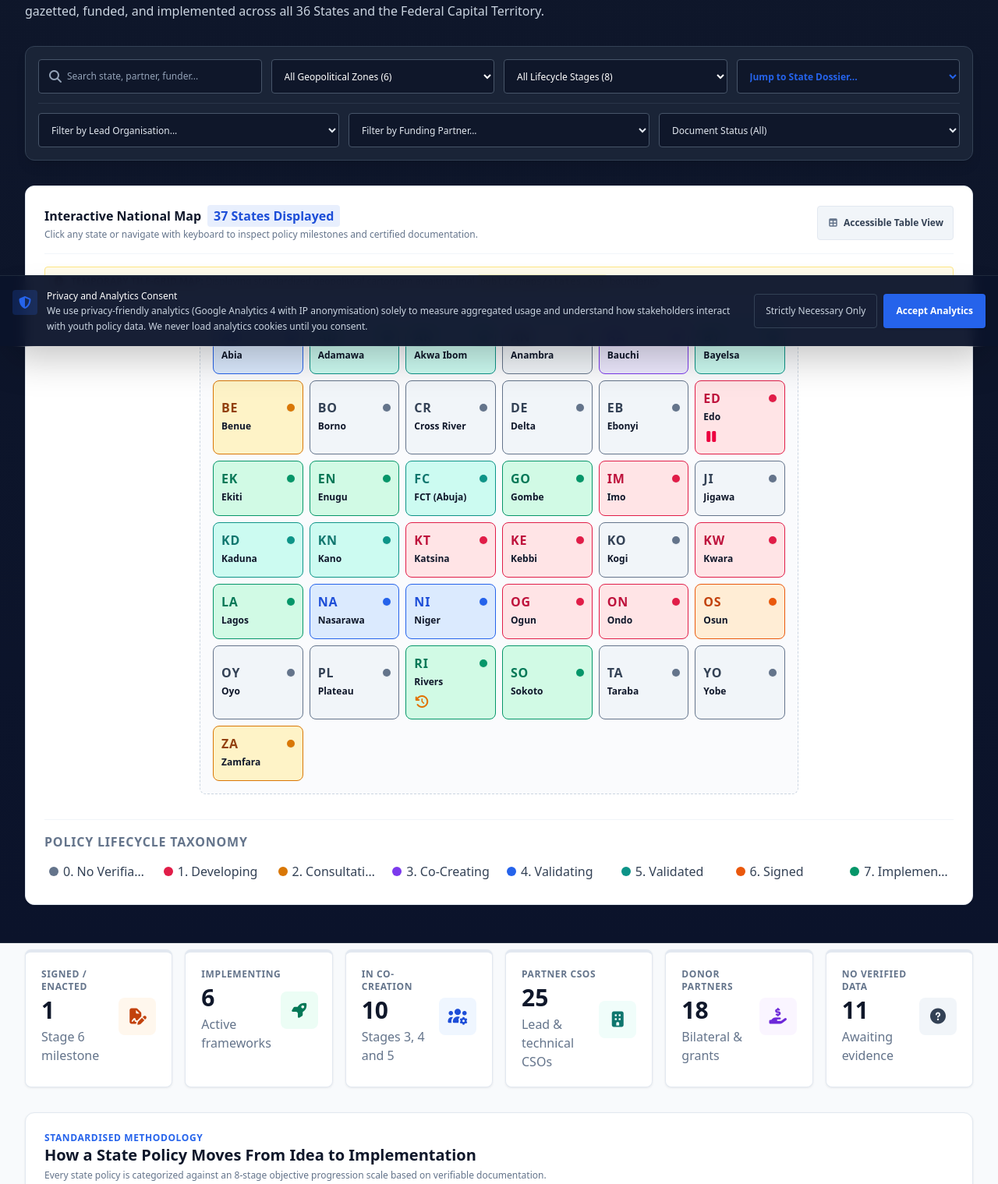
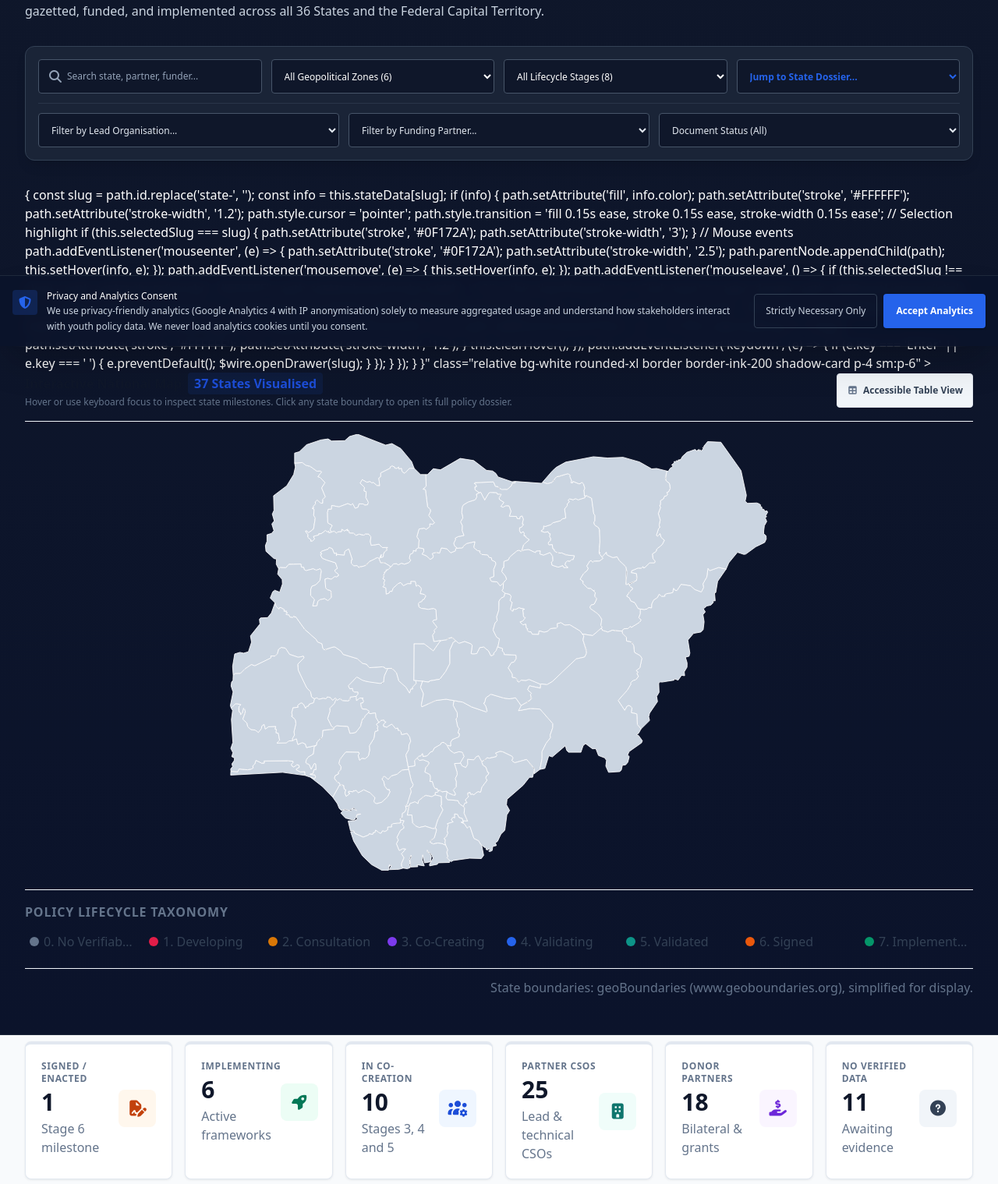
Before and after one commit to Corestreamng/policylab, a Laravel app: page / in a window 1280 px wide. Shown: the part 356-1875 px from the top of the page at 78% size. Run offline with Laravel 12, Linux system fonts and the light colour scheme; data comes from the database, SQL or seed files in the repository; data that the repository does not hold is empty; style sheets or scripts are compiled from the project's sources; some libraries are stand-ins or nearby versions.

Commit message:
Integrate geoBoundaries SVG map, super-admin command, and explicit role permissions

```diff
--- a/app/Filament/Resources/PolicyStatusResource.php
+++ b/app/Filament/Resources/PolicyStatusResource.php
@@ -140,7 +140,7 @@ class PolicyStatusResource extends Resource
                 Tables\Columns\TextColumn::make('data_verified_at')
                     ->label('Verified')
                     ->date()
-                    ->default('Pending'),
+                    ->placeholder('Pending'),
             ])
             ->filters([
                 Tables\Filters\SelectFilter::make('policy_stage_id')
--- a/database/seeders/StateDataSeeder.php
+++ b/database/seeders/StateDataSeeder.php
@@ -36,6 +36,7 @@ class StateDataSeeder extends Seeder
             ],
             [
                 'name' => 'FCT (Abuja)',
+                'slug' => 'fct',
                 'zone' => 'North Central',
                 'iso_code' => 'NG-FC',
                 'grid_col' => 2,
@@ -523,7 +524,7 @@ class StateDataSeeder extends Seeder
                     'name' => $stateData['name'],
                 ],
                 [
-                    'slug' => Str::slug($stateData['name']),
+                    'slug' => $stateData['slug'] ?? Str::slug($stateData['name']),
                     'iso_code' => $stateData['iso_code'],
                     'zone' => $stateData['zone'],
                     'grid_col' => $stateData['grid_col'],
--- a/resources/views/components/layouts/app.blade.php
+++ b/resources/views/components/layouts/app.blade.php
@@ -174,8 +174,8 @@
             </div>
 
             <div class="pt-8 border-t border-ink-800 text-xs text-ink-500 flex flex-col sm:flex-row justify-between items-center gap-4">
-                <p>&copy; 2026 Glowing Minds Initiatives (GMI) & Corestream Networks and Robotics Limited. All rights reserved.</p>
-                <p class="text-2xs text-ink-500">Global Standard Reusable Architecture. Zero tracking without explicit consent.</p>
+                <p>&copy; 2026 Glowing Minds Initiatives (GMI) &amp; Corestream Networks and Robotics Limited. All rights reserved.</p>
+                <p class="text-2xs text-ink-500">State boundaries: geoBoundaries (www.geoboundaries.org), simplified for display. Zero tracking without explicit consent.</p>
             </div>
         </div>
     </footer>
--- a/resources/views/components/nigeria-map.blade.php
+++ b/resources/views/components/nigeria-map.blade.php
@@ -5,8 +5,32 @@
 ])
 
 @php
-    $customSvgPath = public_path('maps/states.svg');
-    $hasCustomSvg = file_exists($customSvgPath);
+    $svgPath = public_path('maps/states.svg');
+    $hasSvg = file_exists($svgPath);
+    $svgContent = $hasSvg ? file_get_contents($svgPath) : null;
+
+    // Build data dictionary keyed by slug for rapid client lookup
+    $stateMap = [];
+    foreach ($states as $st) {
+        $stage = $st->policyStatus?->stage;
+        $stateMap[$st->slug] = [
+            'slug' => $st->slug,
+            'name' => $st->name,
+            'zone' => $st->zone,
+            'iso' => $st->iso_code,
+            'stage' => $stage->name ?? 'No Verifiable Data',
+            'order' => $stage->sequence_order ?? 0,
+            'color' => $stage->color_hex ?? '#64748B',
+            'textColor' => $stage->text_color_hex ?? '#334155',
+            'bgColor' => $stage->bg_color_hex ?? '#F1F5F9',
+            'stalled' => (bool) $st->policyStatus?->is_stalled,
+            'expired' => (bool) $st->policyStatus?->is_expired,
+            'orgs' => $st->leadingOrganizations->pluck('name')->join(', ') ?: 'Not yet documented',
+            'funders' => $st->funders->pluck('name')->join(', ') ?: 'Not yet documented',
+            'cycle' => $st->policyStatus?->year_commenced ?: 'Not yet documented',
+            'doc_count' => $st->publicDocuments->count(),
+        ];
+    }
 @endphp
 
 <div
@@ -14,14 +38,91 @@
         hoveredState: null,
         tooltipX: 0,
         tooltipY: 0,
+        stateData: @js($stateMap),
+        selectedSlug: @js($selectedSlug),
+        init() {
+            this.hydrateSvg();
+        },
         setHover(state, event) {
             this.hoveredState = state;
-            const rect = this.$el.getBoundingClientRect();
-            this.tooltipX = event.clientX - rect.left;
-            this.tooltipY = event.clientY - rect.top;
+            const container = this.$el.getBoundingClientRect();
+            this.tooltipX = event.clientX - container.left;
+            this.tooltipY = event.clientY - container.top;
         },
         clearHover() {
             this.hoveredState = null;
+        },
+        hydrateSvg() {
+            const svgContainer = this.$refs.svgContainer;
+            if (!svgContainer) return;
+
+            const paths = svgContainer.querySelectorAll('path[id^=\"state-\"]');
+            paths.forEach(path => {
+                const slug = path.id.replace('state-', '');
+                const info = this.stateData[slug];
+
+                if (info) {
+                    path.setAttribute('fill', info.color);
+                    path.setAttribute('stroke', '#FFFFFF');
+                    path.setAttribute('stroke-width', '1.2');
+                    path.style.cursor = 'pointer';
+                    path.style.transition = 'fill 0.15s ease, stroke 0.15s ease, stroke-width 0.15s ease';
+
+                    // Selection highlight
+                    if (this.selectedSlug === slug) {
+                        path.setAttribute('stroke', '#0F172A');
+                        path.setAttribute('stroke-width', '3');
+                    }
+
+                    // Mouse events
+                    path.addEventListener('mouseenter', (e) => {
+                        path.setAttribute('stroke', '#0F172A');
+                        path.setAttribute('stroke-width', '2.5');
+                        path.parentNode.appendChild(path);
+                        this.setHover(info, e);
+                    });
+
+                    path.addEventListener('mousemove', (e) => {
+                        this.setHover(info, e);
+                    });
+
+                    path.addEventListener('mouseleave', () => {
+                        if (this.selectedSlug !== slug) {
+                            path.setAttribute('stroke', '#FFFFFF');
+                            path.setAttribute('stroke-width', '1.2');
+                        }
+                        this.clearHover();
+                    });
+
+                    // Click event to open drawer
+                    path.addEventListener('click', () => {
+                        $wire.openDrawer(slug);
+                    });
+
+                    // Keyboard accessibility
+                    path.addEventListener('focus', (e) => {
+                        path.setAttribute('stroke', '#0F172A');
+                        path.setAttribute('stroke-width', '2.5');
+                        path.parentNode.appendChild(path);
+                        this.setHover(info, e);
+                    });
+
+                    path.addEventListener('blur', () => {
+                        if (this.selectedSlug !== slug) {
+                            path.setAttribute('stroke', '#FFFFFF');
+                            path.setAttribute('stroke-width', '1.2');
+                        }
+                        this.clearHover();
+                    });
+
+                    path.addEventListener('keydown', (e) => {
+                        if (e.key === 'Enter' || e.key === ' ') {
+                            e.preventDefault();
+                            $wire.openDrawer(slug);
+                        }
+                    });
+                }
+            });
         }
     }"
     class="relative bg-white rounded-xl border border-ink-200 shadow-card p-4 sm:p-6"
@@ -32,11 +133,11 @@
             <div class="flex items-center gap-2">
                 <h2 class="text-base font-bold text-ink-900 font-heading">Interactive National Map</h2>
                 <span class="inline-flex items-center px-2 py-0.5 rounded text-2xs font-semibold bg-brand-blue/10 text-brand-blue-text">
-                    {{ count($states) }} States Displayed
+                    {{ count($states) }} States Visualised
                 </span>
             </div>
             <p class="text-xs text-ink-500 mt-0.5">
-                Click any state or navigate with keyboard to inspect policy milestones and certified documentation.
+                Hover or use keyboard focus to inspect state milestones. Click any state boundary to open its full policy dossier.
             </p>
         </div>
 
@@ -51,96 +152,46 @@
         </div>
     </div>
 
-    @if($hasCustomSvg)
-        <!-- Custom States SVG (When supplied) -->
-        <div class="w-full overflow-hidden flex items-center justify-center min-h-[380px]">
-            {!! file_get_contents($customSvgPath) !!}
+    @if($hasSvg)
+        <!-- Real Nigeria States Vector SVG -->
+        <div x-ref="svgContainer" class="w-full flex items-center justify-center overflow-hidden min-h-[360px] max-h-[580px]">
+            <div class="w-full max-w-4xl mx-auto [&_svg]:w-full [&_svg]:h-auto [&_svg]:max-h-[560px]">
+                {!! $svgContent !!}
+            </div>
         </div>
     @else
-        <!-- Temporary Geopolitical Tile-Grid Map -->
+        <!-- Fallback only if SVG file is missing -->
         <div class="space-y-3">
             <div class="flex items-center justify-between bg-amber-50 border border-amber-200 rounded p-2.5 text-xs text-amber-900">
                 <div class="flex items-center gap-2">
                     <i class="fas fa-circle-info text-brand-sunflower-text shrink-0"></i>
-                    <span><strong>TEMPORARY TILE-GRID MAP:</strong> Displaying standardized geopolitical cartogram awaiting final <code class="bg-amber-100 px-1 py-0.5 rounded text-2xs font-mono">public/maps/states.svg</code> boundaries.</span>
+                    <span><strong>TEMPORARY TILE-GRID MAP:</strong> Displaying fallback cartogram awaiting SVG restoration.</span>
                 </div>
             </div>
 
-            <!-- Cartogram Tile Matrix (6 columns x 7 rows) -->
             <div class="w-full overflow-x-auto pb-2">
                 <div class="grid grid-cols-6 gap-2 min-w-[580px] max-w-3xl mx-auto p-4 bg-ink-50/70 rounded-lg border border-dashed border-ink-300">
                     @foreach($states as $state)
                         @php
                             $stage = $state->policyStatus?->stage;
-                            $order = $stage->sequence_order ?? 0;
-                            $col = $state->grid_col ?? 0;
-                            $row = $state->grid_row ?? 0;
                             $color = $stage->color_hex ?? '#64748B';
                             $textColor = $stage->text_color_hex ?? '#334155';
                             $bgColor = $stage->bg_color_hex ?? '#F1F5F9';
                             $isSelected = $selectedSlug === $state->slug;
-
-                            $orgCount = $state->leadingOrganizations->count();
-                            $funderCount = $state->funders->count();
-                            $docCount = $state->publicDocuments->count();
                         @endphp
 
                         <button
                             type="button"
                             wire:click="openDrawer('{{ $state->slug }}')"
-                            @mouseenter="setHover({
-                                name: '{{ addslashes($state->name) }}',
-                                zone: '{{ addslashes($state->zone) }}',
-                                stage: '{{ addslashes($stage->name ?? 'No Verifiable Data') }}',
-                                order: {{ $order }},
-                                color: '{{ $color }}',
-                                stalled: {{ $state->policyStatus?->is_stalled ? 'true' : 'false' }},
-                                expired: {{ $state->policyStatus?->is_expired ? 'true' : 'false' }},
-                                orgs: '{{ addslashes($state->leadingOrganizations->pluck('name')->join(', ') ?: 'Not yet documented') }}',
-                                funders: '{{ addslashes($state->funders->pluck('name')->join(', ') ?: 'Not yet documented') }}',
-                                year: '{{ $state->policyStatus?->year_commenced ?: 'Not yet documented' }}'
-                            }, $event)"
-                            @mouseleave="clearHover()"
-                            @focus="setHover({
-                                name: '{{ addslashes($state->name) }}',
-                                zone: '{{ addslashes($state->zone) }}',
-                                stage: '{{ addslashes($stage->name ?? 'No Verifiable Data') }}',
-                                order: {{ $order }},
-                                color: '{{ $color }}',
-                                stalled: {{ $state->policyStatus?->is_stalled ? 'true' : 'false' }},
-                                expired: {{ $state->policyStatus?->is_expired ? 'true' : 'false' }},
-                                orgs: '{{ addslashes($state->leadingOrganizations->pluck('name')->join(', ') ?: 'Not yet documented') }}',
-                                funders: '{{ addslashes($state->funders->pluck('name')->join(', ') ?: 'Not yet documented') }}',
-                                year: '{{ $state->policyStatus?->year_commenced ?: 'Not yet documented' }}'
-                            }, $event)"
-                            @blur="clearHover()"
-                            class="relative p-2.5 rounded-lg border text-left transition-all duration-150 focus:outline-none focus:ring-2 focus:ring-offset-2 focus:ring-brand-blue group
-                                   {{ $isSelected ? 'ring-2 ring-ink-900 shadow-md scale-105 z-10' : 'hover:shadow-md hover:scale-102 hover:z-10' }}"
+                            class="p-2.5 rounded-lg border text-left transition-all duration-150 focus:outline-none focus:ring-2 focus:ring-brand-blue"
                             style="background-color: {{ $bgColor }}; border-color: {{ $color }};"
-                            aria-label="{{ $state->name }}: {{ $stage->name ?? 'No Verifiable Data' }}"
                         >
-                            <div class="flex items-center justify-between mb-1">
-                                <span class="text-2xs font-extrabold uppercase tracking-wider" style="color: {{ $textColor }};">
-                                    {{ $state->iso_code ? str_replace('NG-', '', $state->iso_code) : substr($state->name, 0, 3) }}
-                                </span>
-                                <span class="w-2.5 h-2.5 rounded-full shrink-0 shadow-xs" style="background-color: {{ $color }};"></span>
-                            </div>
-
-                            <span class="block text-xs font-bold truncate leading-tight text-ink-900 group-hover:text-black">
+                            <span class="block text-2xs font-extrabold uppercase" style="color: {{ $textColor }};">
+                                {{ $state->iso_code ? str_replace('NG-', '', $state->iso_code) : substr($state->name, 0, 3) }}
+                            </span>
+                            <span class="block text-xs font-bold truncate text-ink-900">
                                 {{ $state->name }}
                             </span>
-
-                            <div class="flex items-center gap-1.5 mt-1.5 text-2xs text-ink-500">
-                                @if($docCount > 0)
-                                    <span title="Certified True Copy available"><i class="fas fa-file-pdf text-brand-emerald-text"></i></span>
-                                @endif
-                                @if($state->policyStatus?->is_stalled)
-                                    <span title="Stalled status" class="text-rose-600 font-bold"><i class="fas fa-pause"></i></span>
-                                @endif
-                                @if($state->policyStatus?->is_expired)
-                                    <span title="Expired status" class="text-amber-600 font-bold"><i class="fas fa-clock-rotate-left"></i></span>
-                                @endif
-                            </div>
                         </button>
                     @endforeach
                 </div>
@@ -164,7 +215,7 @@
                           x-text="hoveredState.stage"></span>
                 </div>
                 <div class="text-ink-400 text-2xs">
-                    Zone: <span class="text-ink-200" x-text="hoveredState.zone"></span> | Cycle: <span class="text-ink-200" x-text="hoveredState.year"></span>
+                    Zone: <span class="text-ink-200" x-text="hoveredState.zone"></span> | Cycle: <span class="text-ink-200" x-text="hoveredState.cycle"></span>
                 </div>
                 <div class="text-2xs text-ink-300">
                     <strong class="text-ink-400 block">Leading Organisation:</strong>
@@ -185,7 +236,7 @@
                     </div>
                 </template>
                 <div class="text-2xs text-brand-blue pt-1 text-right font-medium">
-                    Click to view full state dossier <i class="fas fa-arrow-right ml-0.5"></i>
+                    Click to inspect full state dossier <i class="fas fa-arrow-right ml-0.5"></i>
                 </div>
             </div>
         </template>
@@ -209,4 +260,9 @@
             @endforeach
         </div>
     </div>
+
+    <!-- Attribution Notice -->
+    <div class="mt-4 pt-3 border-t border-ink-100 text-right text-2xs text-ink-500">
+        State boundaries: geoBoundaries (www.geoboundaries.org), simplified for display.
+    </div>
 </div>
--- a/resources/views/layouts/app.blade.php
+++ b/resources/views/layouts/app.blade.php
@@ -174,8 +174,8 @@
             </div>
 
             <div class="pt-8 border-t border-ink-800 text-xs text-ink-500 flex flex-col sm:flex-row justify-between items-center gap-4">
-                <p>&copy; 2026 Glowing Minds Initiatives (GMI) & Corestream Networks and Robotics Limited. All rights reserved.</p>
-                <p class="text-2xs text-ink-500">Global Standard Reusable Architecture. Zero tracking without explicit consent.</p>
+                <p>&copy; 2026 Glowing Minds Initiatives (GMI) &amp; Corestream Networks and Robotics Limited. All rights reserved.</p>
+                <p class="text-2xs text-ink-500">State boundaries: geoBoundaries (www.geoboundaries.org), simplified for display. Zero tracking without explicit consent.</p>
             </div>
         </div>
     </footer>
```
Also changed, not shown: app/Console/Commands/CreateSuperAdminCommand.php (added, +89 -0 lines), composer.json (+12 -0 lines), database/seeders/RoleAndPermissionSeeder.php (+6 -4 lines), tests/Feature/BulkImportValidationTest.php (+12 -4 lines), tests/Feature/PublicTrackerFiltersTest.php (+28 -18 lines), tests/Feature/RolePermissionTest.php (+148 -20 lines), tests/Feature/SvgMapIntegrityTest.php (added, +67 -0 lines), public/maps/README.txt (added), public/maps/nigeria-states.svg (added), public/maps/preview.png (added), public/maps/states.svg (added), 1 other file.
